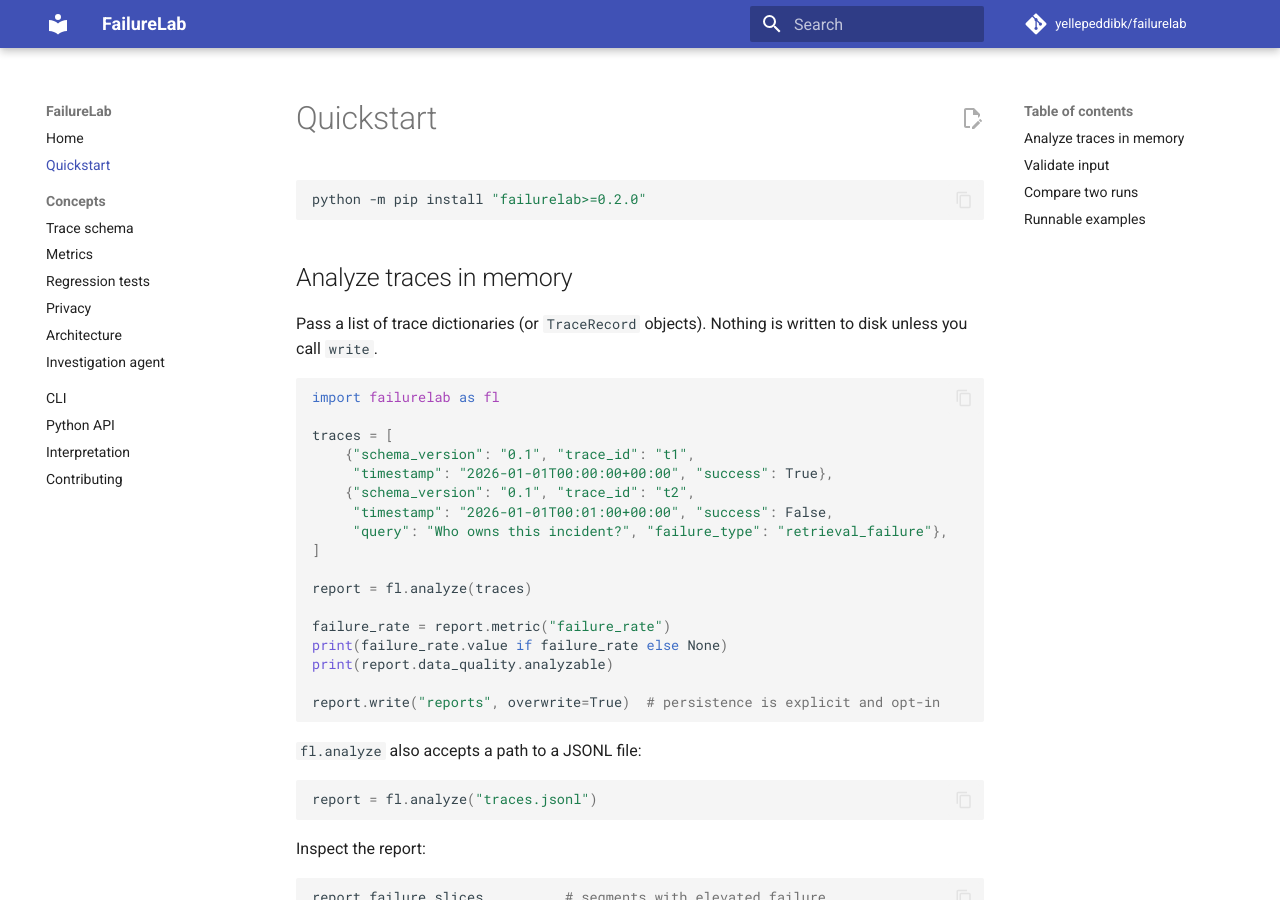
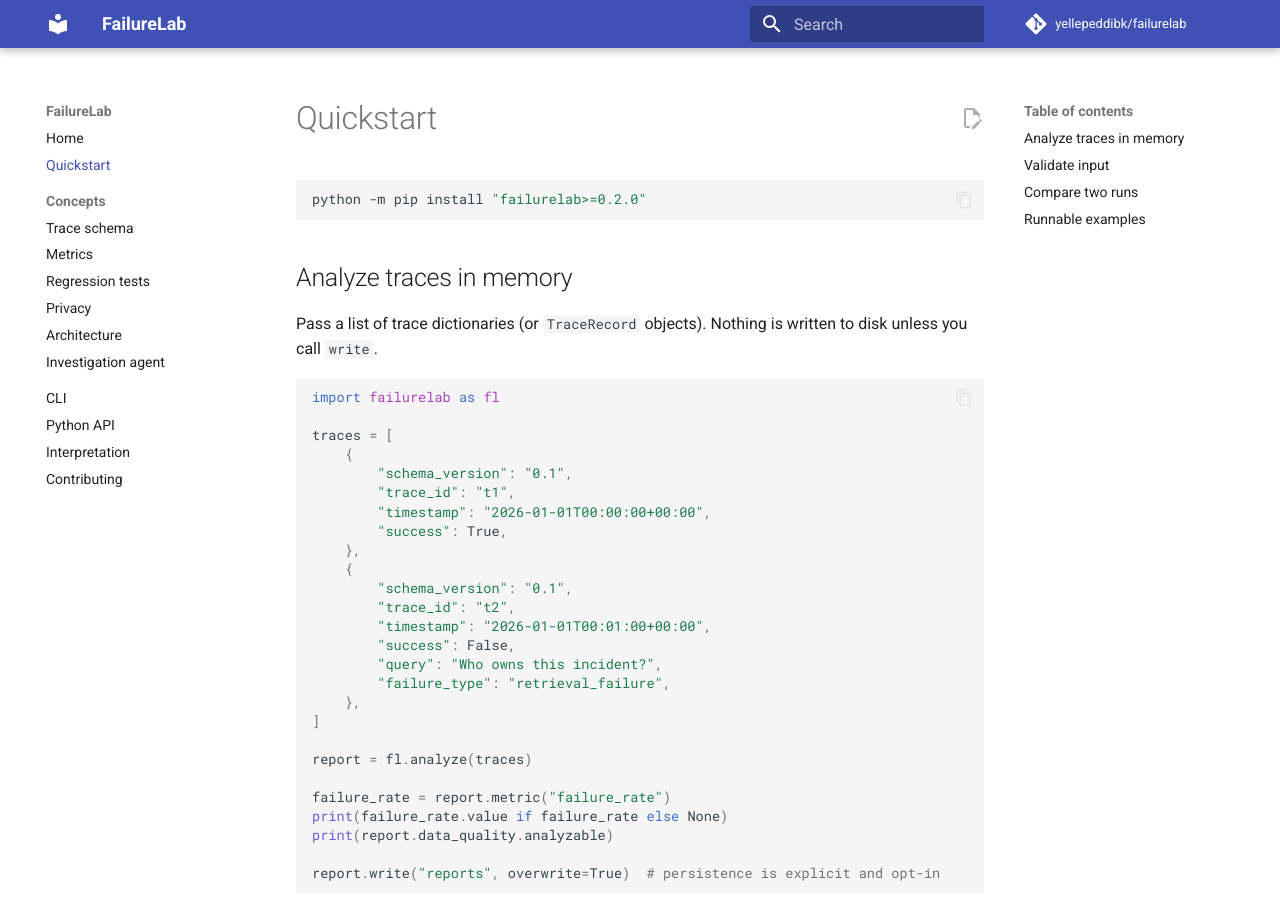
Before and after one commit to yellepeddibk/failurelab, an MkDocs documentation site: the page built from docs/quickstart.md, in a window 1280 px wide and 900 px high. Built offline with MkDocs 1.6.1 and Material for MkDocs 9.7.7, drawn with Linux system fonts in a browser that asks for light colours; comment, search, counter and statistics services are not loaded.

````diff
--- a/.pre-commit-config.yaml
+++ b/.pre-commit-config.yaml
@@ -1,6 +1,6 @@
 repos:
   - repo: https://github.com/astral-sh/ruff-pre-commit
-    rev: v0.15.21
+    rev: v0.16.0
     hooks:
       - id: ruff
       - id: ruff-format
--- a/docs/quickstart.md
+++ b/docs/quickstart.md
@@ -12,11 +12,20 @@ Pass a list of trace dictionaries (or `TraceRecord` objects). Nothing is written
 import failurelab as fl
 
 traces = [
-    {"schema_version": "0.1", "trace_id": "t1",
-     "timestamp": "2026-01-01T00:00:00+00:00", "success": True},
-    {"schema_version": "0.1", "trace_id": "t2",
-     "timestamp": "2026-01-01T00:01:00+00:00", "success": False,
-     "query": "Who owns this incident?", "failure_type": "retrieval_failure"},
+    {
+        "schema_version": "0.1",
+        "trace_id": "t1",
+        "timestamp": "2026-01-01T00:00:00+00:00",
+        "success": True,
+    },
+    {
+        "schema_version": "0.1",
+        "trace_id": "t2",
+        "timestamp": "2026-01-01T00:01:00+00:00",
+        "success": False,
+        "query": "Who owns this incident?",
+        "failure_type": "retrieval_failure",
+    },
 ]
 
 report = fl.analyze(traces)
@@ -37,10 +46,10 @@ report = fl.analyze("traces.jsonl")
 Inspect the report:
 
 ```python
-report.failure_slices          # segments with elevated failure
-report.root_cause_hypotheses   # per-failed-trace hypotheses
-report.to_markdown()           # the human-readable report as a string
-report.to_dict()               # a JSON-serializable view of everything
+report.failure_slices  # segments with elevated failure
+report.root_cause_hypotheses  # per-failed-trace hypotheses
+report.to_markdown()  # the human-readable report as a string
+report.to_dict()  # a JSON-serializable view of everything
 ```
 
 ## Validate input
@@ -48,7 +57,7 @@ report.to_dict()               # a JSON-serializable view of everything
 `validate` inspects the complete input and reports every issue. It never raises for invalid data.
 
 ```python
-result = fl.validate("traces.jsonl")   # or an iterable of dicts / TraceRecord
+result = fl.validate("traces.jsonl")  # or an iterable of dicts / TraceRecord
 print(result.is_valid, result.data_quality.invalid_count)
 ```
 
--- a/pyproject.toml
+++ b/pyproject.toml
@@ -35,7 +35,10 @@ dev = [
   "pytest-cov>=5.0.0",
   "hypothesis>=6.112.1",
   "mypy>=1.11.1",
-  "ruff>=0.6.2",
+  # Pinned exactly: a formatter release can change formatting rules and turn
+  # `ruff format --check` red on every open pull request. Dependabot proposes
+  # upgrades so the version bump and any reformatting land together.
+  "ruff==0.16.0",
   "pre-commit>=3.8.0",
   "build>=1.2.2",
   "twine>=5.1.1",
````
Also changed, not shown: README.md (+6 -6 lines), docs/interpretation.md (+1 -0 lines).
